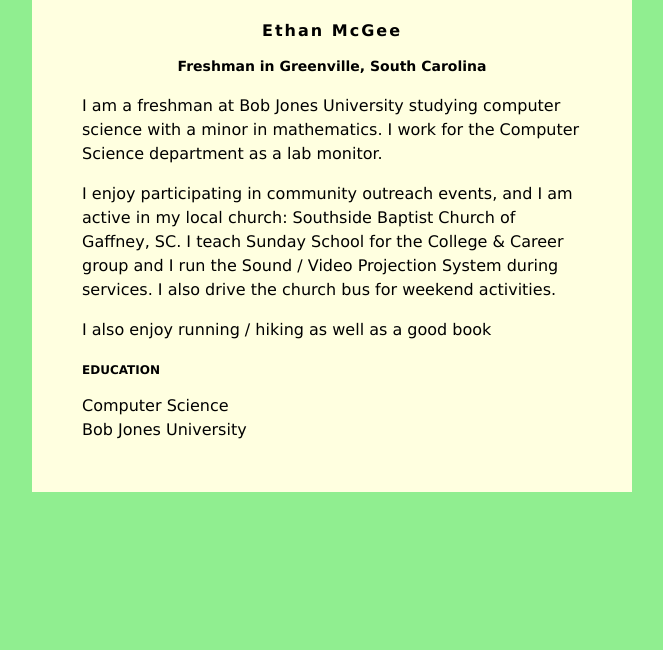
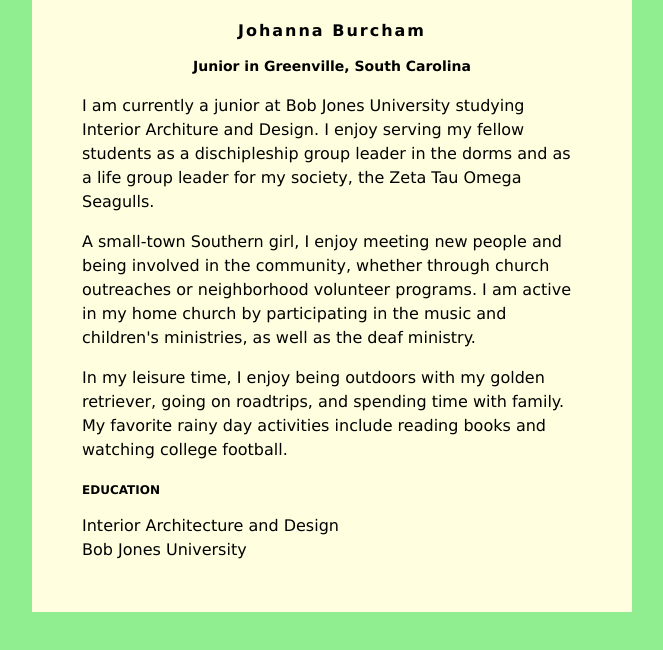
Before and after one commit to rburc441/rburc441.github.io, a plain HTML site: page index.html in a window 1280 px wide. Shown: the whole page, without its empty margins (308-971 px from the left). Drawn offline with Linux system fonts and the light colour scheme.

Commit message:
Update index.html

```diff
--- a/index.html
+++ b/index.html
@@ -30,19 +30,19 @@ h3 {
 </head>
 <body>
     <div id="content">
-        <h1>Ethan McGee</h1>
-        <h2>Freshman in Greenville, South Carolina</h2>
+        <h1>Johanna Burcham</h1>
+        <h2>Junior in Greenville, South Carolina</h2>
 
-         <p>I am a freshman at Bob Jones University studying computer science with a minor in mathematics. I work for the Computer Science department as a lab monitor.</p>
+         <p>I am currently a junior at Bob Jones University studying Interior Architure and Design. I enjoy serving my fellow students as a dischipleship group leader in the dorms and as a life group leader for my society, the Zeta Tau Omega Seagulls.</p>
          <p>
-            I enjoy participating in community outreach events, and I am active in my local church: Southside Baptist Church of Gaffney, SC.  I teach Sunday School for the College &amp; Career group and I run the Sound / Video Projection System during services.  I also drive the church bus for weekend activities.
+            A small-town Southern girl, I enjoy meeting new people and being involved in the community, whether through church outreaches or neighborhood volunteer programs. I am active in my home church by participating in the music and children's ministries, as well as the deaf ministry.
          </p>
          <p>
-            I also enjoy running / hiking as well as a good book
+            In my leisure time, I enjoy being outdoors with my golden retriever, going on roadtrips, and spending time with family. My favorite rainy day activities include reading books and watching college football.
          </p>
 
         <h3>EDUCATION</h3>
-        Computer Science<br>
+        Interior Architecture and Design<br>
         Bob Jones University
     </div>
 
```
